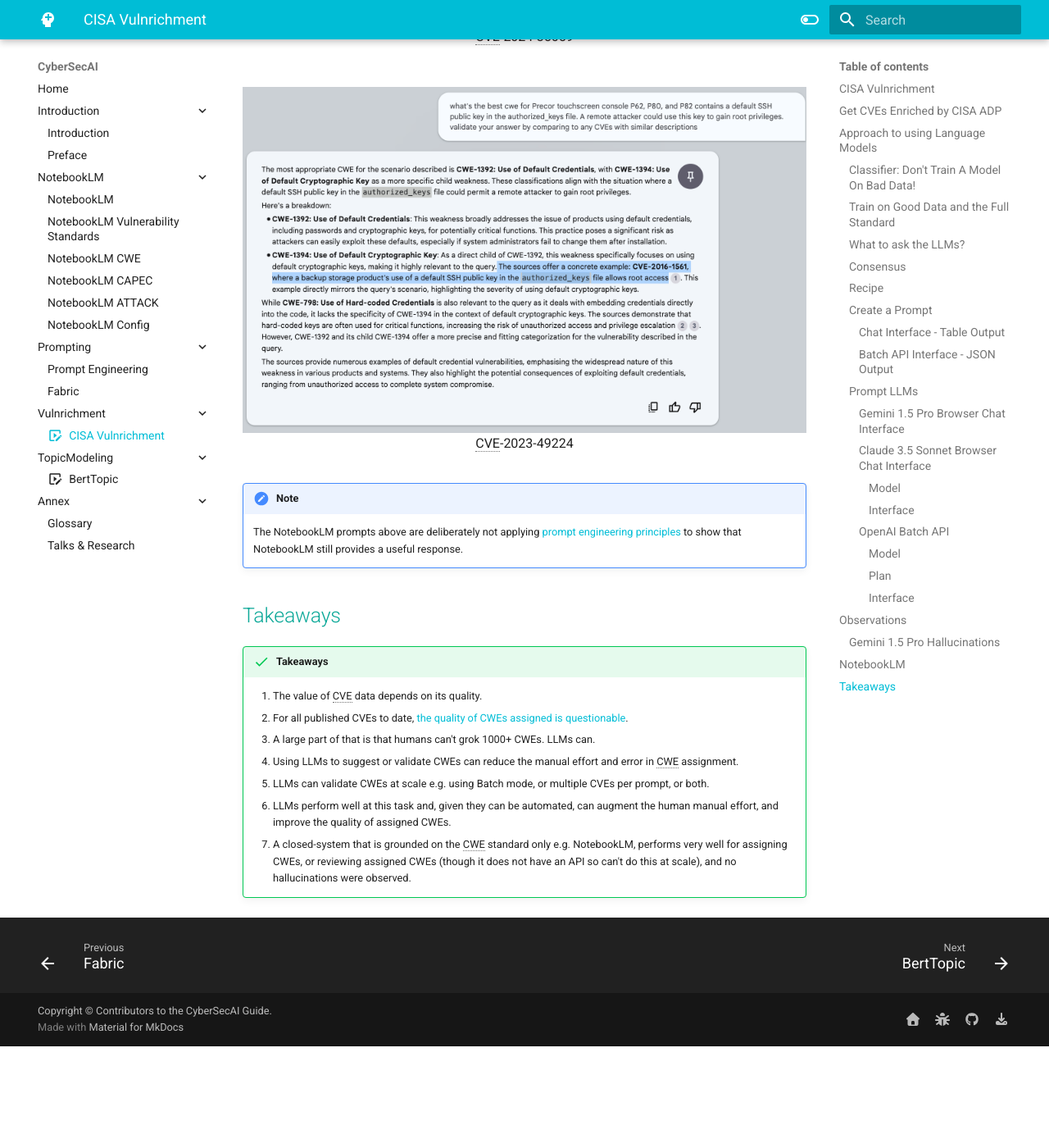
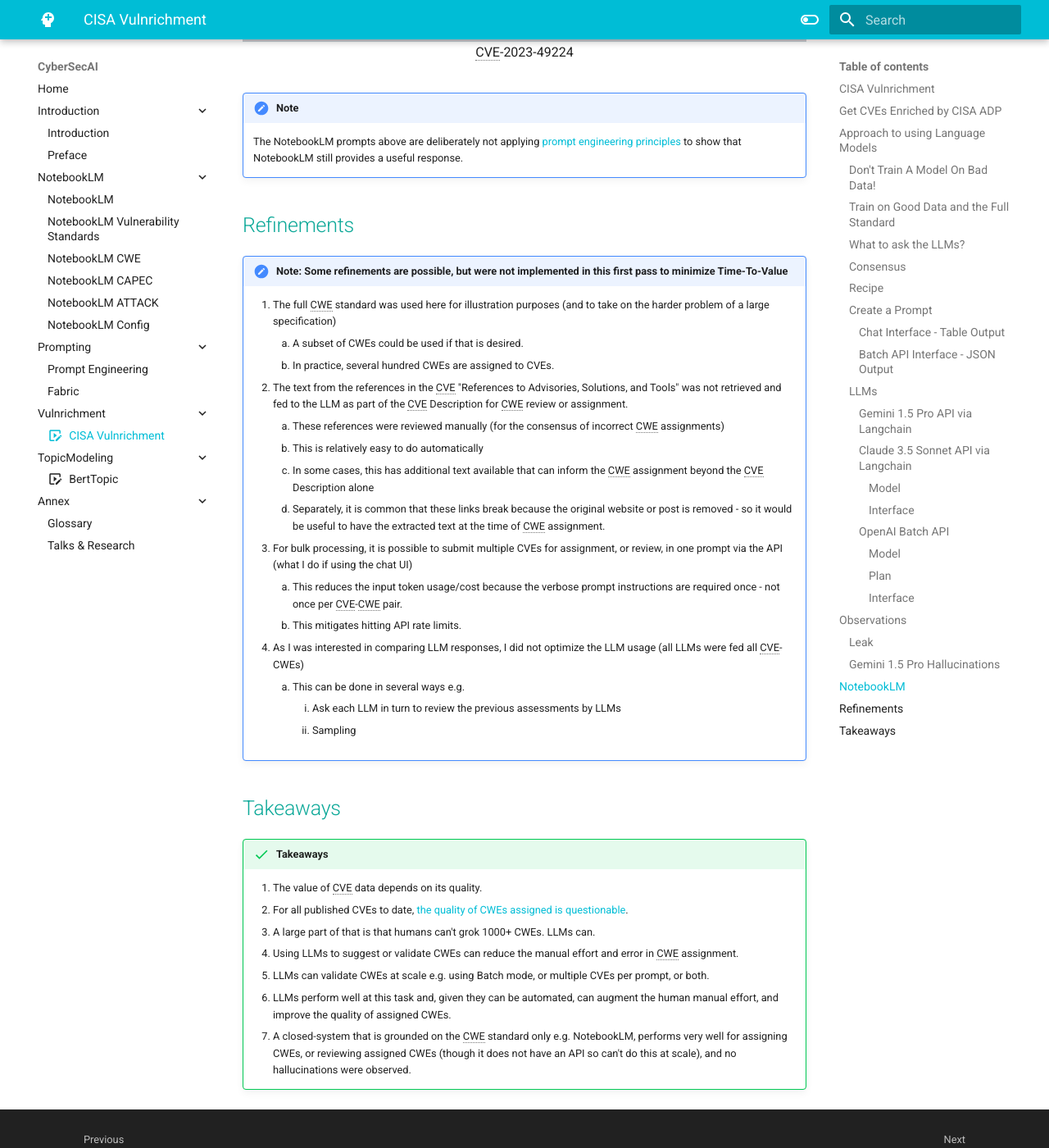
Before and after one commit to CyberSecAI/CyberSecAI.github.io, an MkDocs documentation site: the page built from docs/Vulnrichment/Vulnrichment.md, in a window 1280 px wide and 1400 px high, scrolled down 9658 px. Shown: the whole window at 82% size. Built offline with MkDocs 1.6.1 and Material for MkDocs 9.7.7, drawn with Linux system fonts in a browser that asks for light colours; emoji names are drawn with the system emoji font; comment, search, counter and statistics services are not loaded; before the commit the page ends 10934 px from its top, so only the background shows below that; some of the changed text lies outside the part shown.

Commit message:
move notes

```diff
--- a/docs/Vulnrichment/Vulnrichment.md
+++ b/docs/Vulnrichment/Vulnrichment.md
@@ -49,20 +49,6 @@
             3. ChatGPT4
                 1. I'd already used ChatGPT4o in batch mode per above, so when showing the same code could invoke 3 different models, I chose ChatGPT4 instead of ChatGPT4o.
 
-!!! notes "Note: Some refinements are possible, but were not implemented in this first pass to minimize Time-To-Value"
-    1. The full CWE standard was used here for illustration purposes (and to take on the harder problem of a large specification)
-        1. A subset of CWEs could be used if that is desired.
-        2. In practice, several hundred CWEs are assigned to CVEs.
-    2. The text from the references in the CVE "References to Advisories, Solutions, and Tools" was not retrieved and fed to the LLM as part of the CVE Description for CWE review or assignment.
-        1. These references were reviewed manually (for the consensus of incorrect CWE assignments)
-        2. This is relatively easy to do automatically
-        3. In some cases, this has additional text available that can inform the CWE assignment beyond the CVE Description alone
-        4. Separately, it is common that these links break because the original website or post is removed - so it would be useful to have the extracted text at the time of CWE assignment.
-    3. For bulk processing, it is possible to submit multiple CVEs for assignment, or review, in one prompt via the API (what I do if using the chat UI)
-        1. This reduces the input token usage/cost because the verbose prompt instructions are required once - not once per CVE-CWE pair.
-        2. This mitigates hitting API rate limits.
-
-
 ## CISA Vulnrichment
 
 !!! quote
@@ -91,7 +77,7 @@
 ## Approach to using Language Models
 
 
-### Classifier: Don't Train A Model On Bad Data!
+### Don't Train A Model On Bad Data!
 
 It is possible to train a Language Model as a Classifier to assign CWEs to a CVE - and there are several research papers that took that approach e.g.
 
@@ -117,6 +103,7 @@
     1. The count of these CVE Observed Examples varies significantly per CWE.
     2. There's ~3000 CVE Observed Examples in the CWE standard.
 2. We can use the full CWE standard and associated known good CVE assignments in the standard (CVE Observed Examples for a given CWE) as the target, allowing an LLM to compare the CVE Description (and other data) to this.
+    1. And moreover, prompt the LLM to provide similar CVEs to support its rationale for the CWE assignment
 
 !!! tip
     Rather than train a model on bad data, we can ask a model to assign / validate a CWE based on its understanding of the CWEs available (and its understanding of CWEs assigned to similar CVEs based on the Observed Examples for each CWE in the standard)
@@ -232,13 +210,13 @@
 
 
 
-### Prompt LLMs
+### LLMs
 
-#### Gemini 1.5 Pro Browser Chat Interface
+#### Gemini 1.5 Pro API via Langchain
 
 The chat interface was used in this example submitting multiple CVEs in one prompt.
 
-#### Claude 3.5 Sonnet Browser Chat Interface
+#### Claude 3.5 Sonnet API via Langchain
 
 ##### Model
 Currently: Claude 3.5 Sonnet was used as it has the best performance vs cost for Claude models.
@@ -252,7 +230,6 @@
 Currently: Claude does not support a native [Batch API interface](https://www.anthropic.com/pricing#anthropic-api) - though
 [Amazon Bedrock](https://aws.amazon.com/bedrock/pricing/) supports batching of prompts to models including Claude.
 
-The chat interface was used in this example submitting multiple CVEs in one prompt.
 
 
 
@@ -285,6 +262,10 @@
 
 ## Observations
 
+### Leak
+Several CVE Descriptions that include "leak" were incorrectly assigned "CWE-200 Exposure of Sensitive Information to an Unauthorized Actor".
+
+These were actually resource leaks (memory, program objects like handles etc...), not leakage of sensitive data.
 ### Gemini 1.5 Pro Hallucinations
 
 
@@ -324,6 +305,27 @@
 !!! note
     The NotebookLM prompts above are deliberately not applying [prompt engineering principles](../prompt_engineering/prompt_engineering.md) to show that NotebookLM still provides a useful response.
 
+
+## Refinements
+
+!!! notes "Note: Some refinements are possible, but were not implemented in this first pass to minimize Time-To-Value"
+    1. The full CWE standard was used here for illustration purposes (and to take on the harder problem of a large specification)
+        1. A subset of CWEs could be used if that is desired.
+        2. In practice, several hundred CWEs are assigned to CVEs.
+    2. The text from the references in the CVE "References to Advisories, Solutions, and Tools" was not retrieved and fed to the LLM as part of the CVE Description for CWE review or assignment.
+        1. These references were reviewed manually (for the consensus of incorrect CWE assignments)
+        2. This is relatively easy to do automatically
+        3. In some cases, this has additional text available that can inform the CWE assignment beyond the CVE Description alone
+        4. Separately, it is common that these links break because the original website or post is removed - so it would be useful to have the extracted text at the time of CWE assignment.
+    3. For bulk processing, it is possible to submit multiple CVEs for assignment, or review, in one prompt via the API (what I do if using the chat UI)
+        1. This reduces the input token usage/cost because the verbose prompt instructions are required once - not once per CVE-CWE pair.
+        2. This mitigates hitting API rate limits.
+     4. As I was interested in comparing LLM responses, I did not optimize the LLM usage (all LLMs were fed all CVE-CWEs)
+        1. This can be done in several ways e.g.
+              2. Ask each LLM in turn to review the previous assessments by LLMs
+              3. Sampling
+
+
 ## Takeaways
 
 !!! success "Takeaways"
```
Also changed, not shown: other parts of docs/Vulnrichment/Vulnrichment.md (+0 -9 lines).
